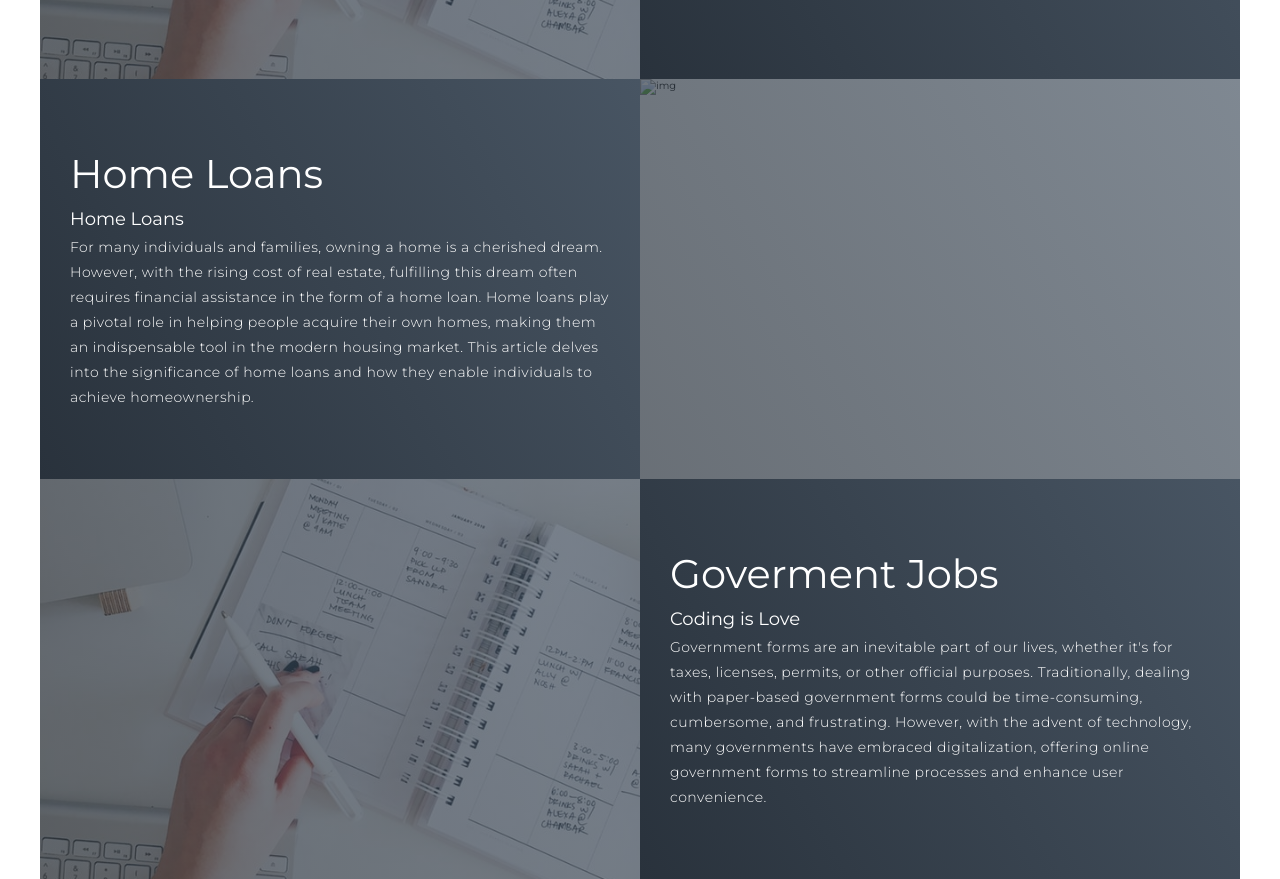
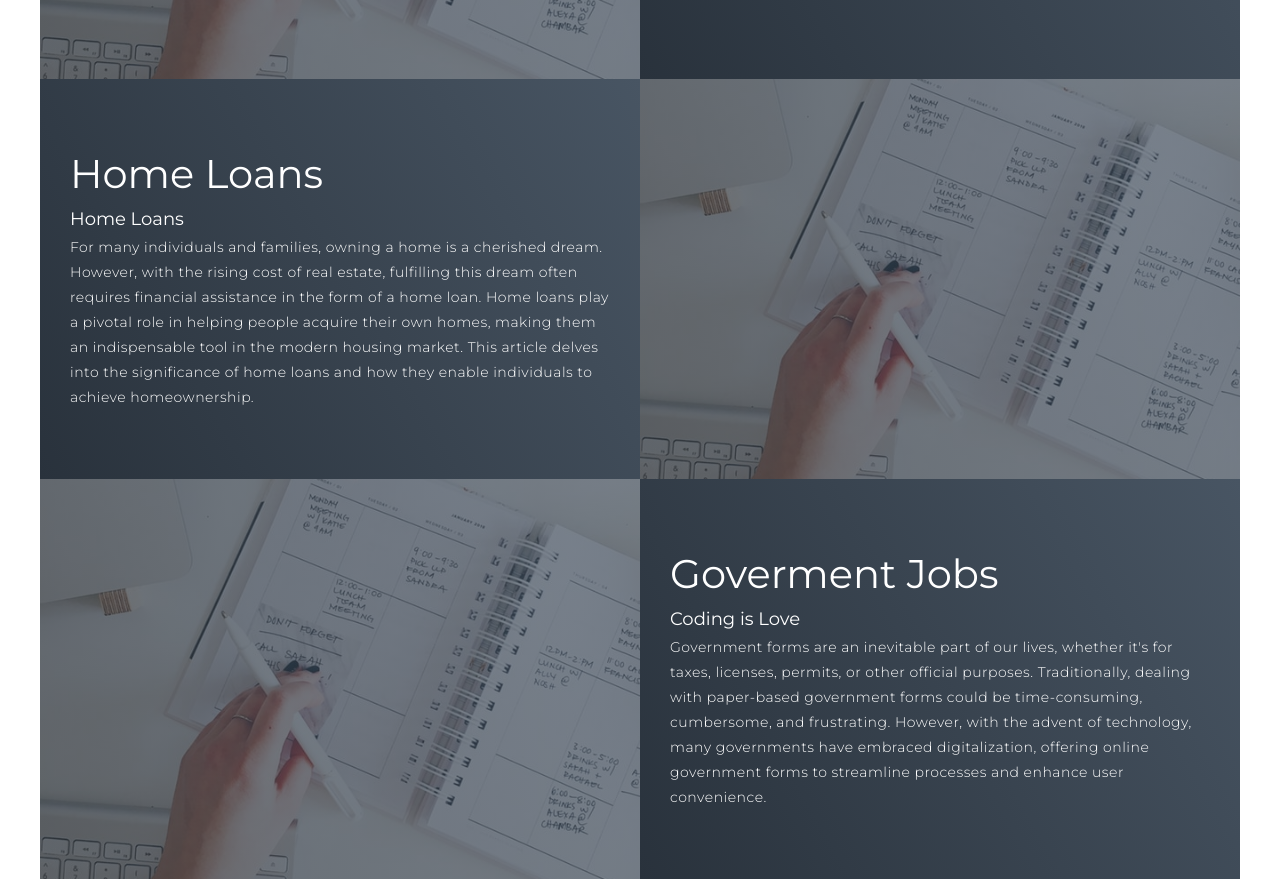
Before and after one commit to Harsh3541/harsh, a plain HTML site: page index.html in a window 1280 px wide. Shown: the part 2688-3567 px from the top of the page. Drawn offline with Linux system fonts and the light colour scheme; files whose address does not match are found by name.

Commit message:
Update index.html

```diff
--- a/index.html
+++ b/index.html
@@ -118,7 +118,7 @@
             <p>For many individuals and families, owning a home is a cherished dream. However, with the rising cost of real estate, fulfilling this dream often requires financial assistance in the form of a home loan. Home loans play a pivotal role in helping people acquire their own homes, making them an indispensable tool in the modern housing market. This article delves into the significance of home loans and how they enable individuals to achieve homeownership.</p>
           </div>
           <div class="project-img">
-            <img src="./img/img-1.png" alt="img">
+            <img src="./img-1.png" alt="img">
           </div>
         </div>
         <div class="project-item">
```
